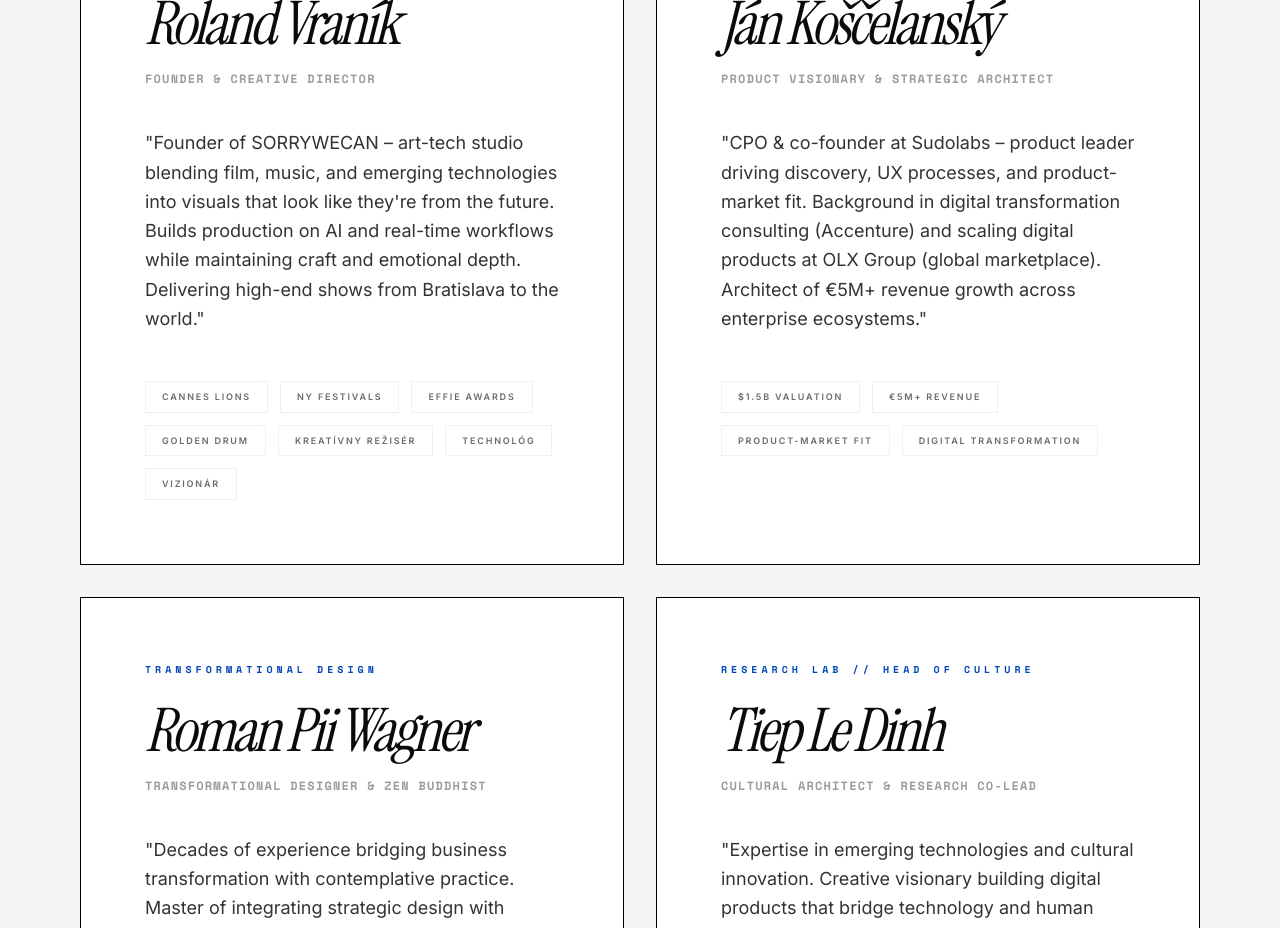
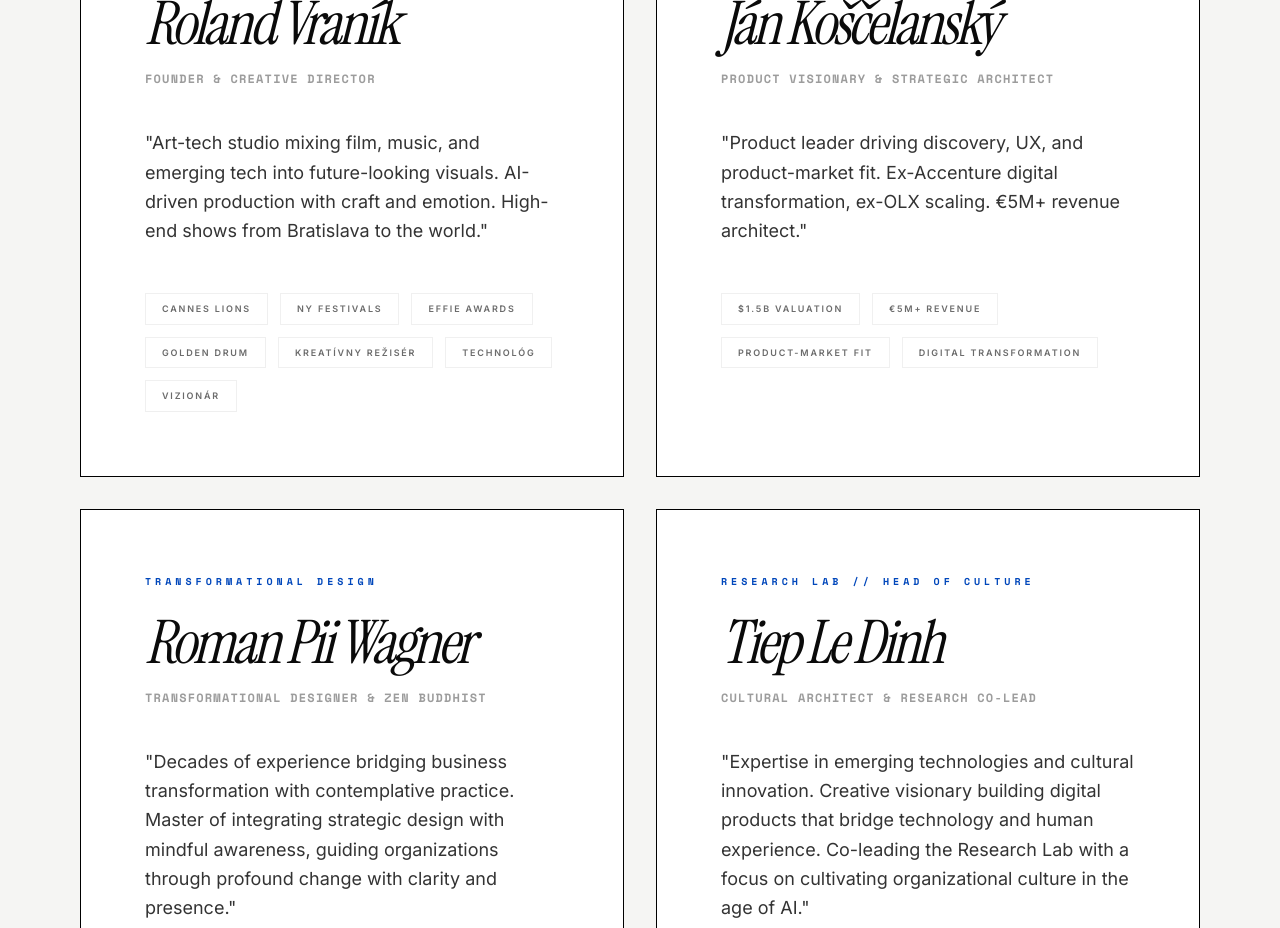
Before and after one commit to princeofwellness/researchlab, a Next.js app: page / in a window 1280 px wide. Shown: the part 5940-6868 px from the top of the page. Built offline with nearby package versions, Linux system fonts and the light colour scheme.

Commit message:
Condense Roland and Ján bios to be more punchy and impactful

```diff
--- a/src/app/page.tsx
+++ b/src/app/page.tsx
@@ -207,14 +207,14 @@ export default function SorrywecanResearchLab() {
                         company: "SORRYWECAN",
                         name: "Roland Vraník",
                         role: "Founder & Creative Director",
-                        bio: "Founder of SORRYWECAN – art-tech studio blending film, music, and emerging technologies into visuals that look like they're from the future. Builds production on AI and real-time workflows while maintaining craft and emotional depth. Delivering high-end shows from Bratislava to the world.",
+                        bio: "Art-tech studio mixing film, music, and emerging tech into future-looking visuals. AI-driven production with craft and emotion. High-end shows from Bratislava to the world.",
                         tags: ["Cannes Lions", "NY Festivals", "Effie Awards", "Golden Drum", "Kreatívny Režisér", "Technológ", "Vizionár"]
                     },
                     {
                         company: "SUDOLABS // CO-FOUNDER & CPO",
                         name: "Ján Koščelanský",
                         role: "Product Visionary & Strategic Architect",
-                        bio: "CPO & co-founder at Sudolabs – product leader driving discovery, UX processes, and product-market fit. Background in digital transformation consulting (Accenture) and scaling digital products at OLX Group (global marketplace). Architect of €5M+ revenue growth across enterprise ecosystems.",
+                        bio: "Product leader driving discovery, UX, and product-market fit. Ex-Accenture digital transformation, ex-OLX scaling. €5M+ revenue architect.",
                         tags: ["$1.5B Valuation", "€5M+ Revenue", "Product-Market Fit", "Digital Transformation"]
                     },
                     {
@@ -408,14 +408,14 @@ export default function SorrywecanResearchLab() {
                         company: "SORRYWECAN",
                         name: "Roland Vraník",
                         role: "Founder & Creative Director",
-                        bio: "Founder SORRYWECAN – art-tech štúdia, ktoré mieša film, hudbu a nové technológie do vizuálov, ktoré vyzerajú ako z budúcnosti. Stavia produkciu na AI a real-time prístupe, no stále drží tvrdé remeslo a cit pre emóciu. High-end show z Bratislavy pre svet.",
+                        bio: "Art-tech štúdio miešajúce film, hudbu a emerging tech do vizuálov z budúcnosti. AI produkcia s remeslom a emóciou. High-end show z Bratislavy pre svet.",
                         tags: ["Cannes Lions", "NY Festivals", "Effie Awards", "Golden Drum", "Kreatívny Režisér", "Technológ", "Vizionár"]
                     },
                     {
                         company: "SUDOLABS // CO-FOUNDER & CPO",
                         name: "Ján Koščelanský",
                         role: "Produktový Vizionár & Strategický Architekt",
-                        bio: "CPO & co-founder Sudolabs – produktový človek, ktorý rieši discovery, UX procesy a product-market fit. Background v digitálnej transformácii (Accenture consulting) a v škálovaní digitálnych produktov v OLX Group (globálny marketplace). Architekt rastu príjmov €5M+ naprieč enterprise ekosystémami.",
+                        bio: "Produktový leader riešiaci discovery, UX a product-market fit. Ex-Accenture digitálna transformácia, ex-OLX scaling. €5M+ revenue architekt.",
                         tags: ["$1.5B Valuation", "€5M+ Príjmy", "Product-Market Fit", "Digitálna Transformácia"]
                     },
                     {
```
